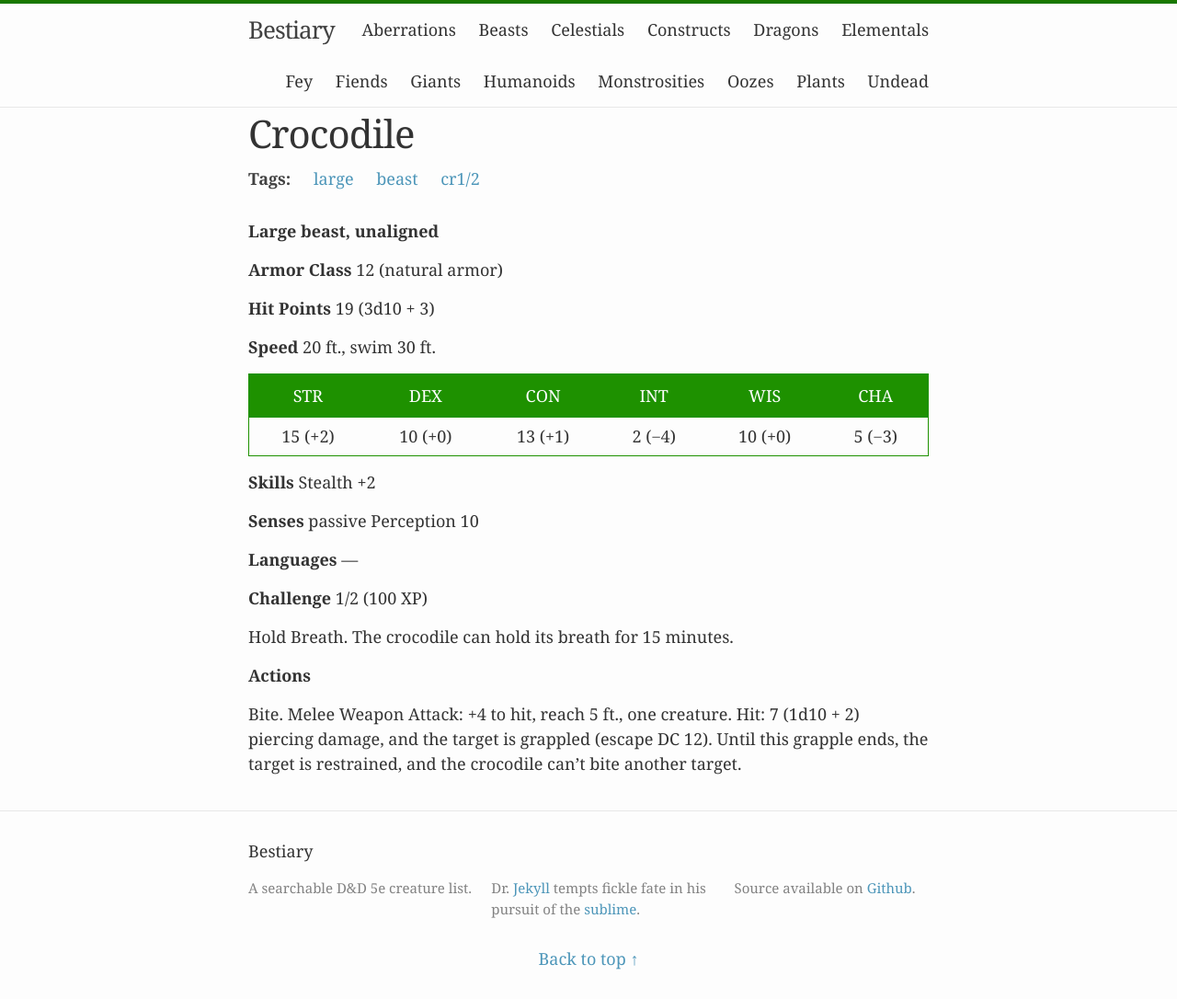
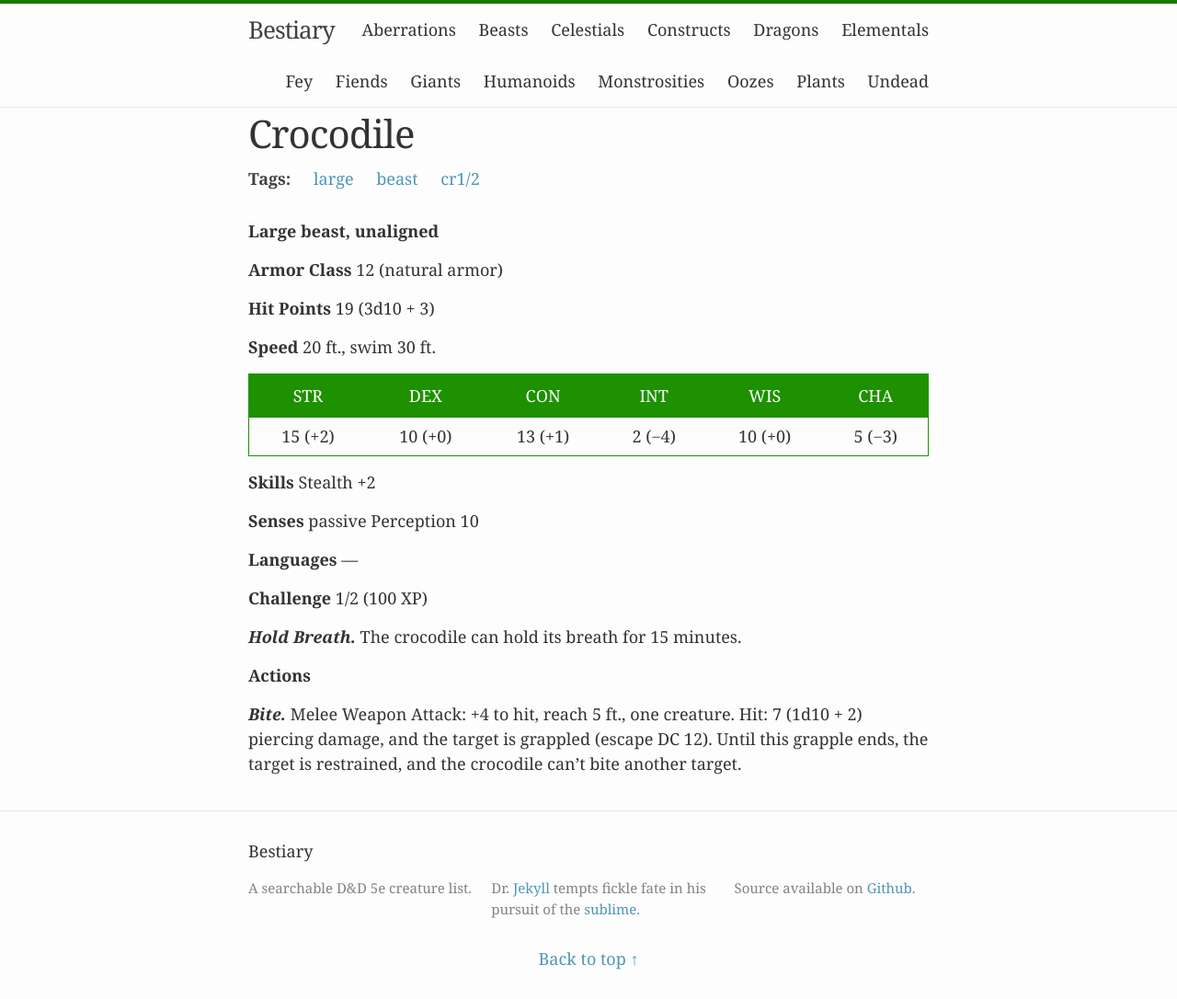
Before and after one commit to beaurancourt/bestiary, a Jekyll site: the page built from _posts/2016-02-29-crocodile.markdown, in a window 1280 px wide. Shown: the whole page at 92% size. Built offline with Jekyll 4.4.1, drawn with Linux system fonts in a browser that asks for light colours.

```diff
--- a/_posts/2016-02-29-crocodile.markdown
+++ b/_posts/2016-02-29-crocodile.markdown
@@ -25,8 +25,8 @@ tags: [large, beast, cr1/2]
 
 **Challenge** 1/2 (100 XP)
 
- Hold Breath. The crocodile can hold its breath for 15 minutes.
+***Hold Breath.*** The crocodile can hold its breath for 15 minutes.
 
 **Actions**
 
-Bite. Melee Weapon Attack: +4 to hit, reach 5 ft., one creature. Hit: 7 (1d10 + 2) piercing damage, and the target is grappled (escape DC 12). Until this grapple ends, the target is restrained, and the crocodile can’t bite another target.
+***Bite.*** Melee Weapon Attack: +4 to hit, reach 5 ft., one creature. Hit: 7 (1d10 + 2) piercing damage, and the target is grappled (escape DC 12). Until this grapple ends, the target is restrained, and the crocodile can’t bite another target.
```
